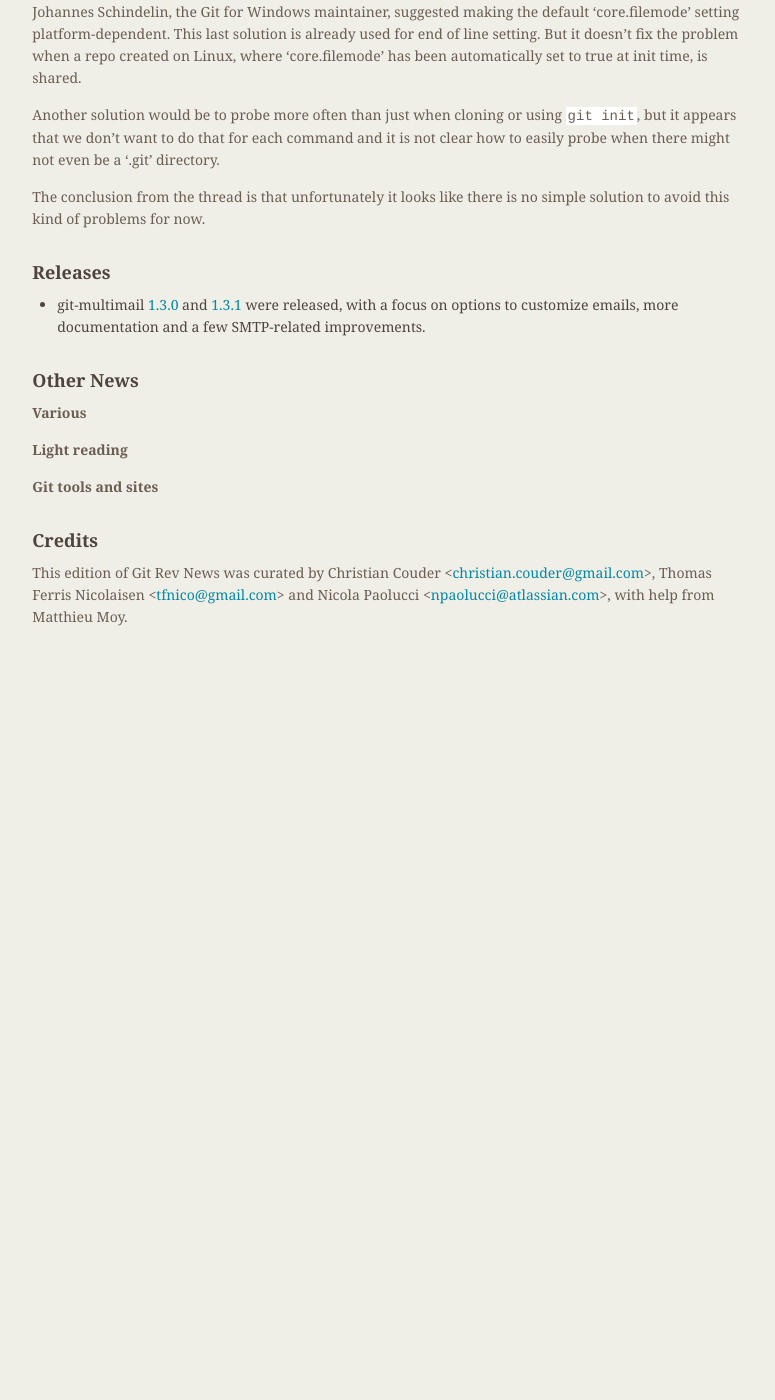
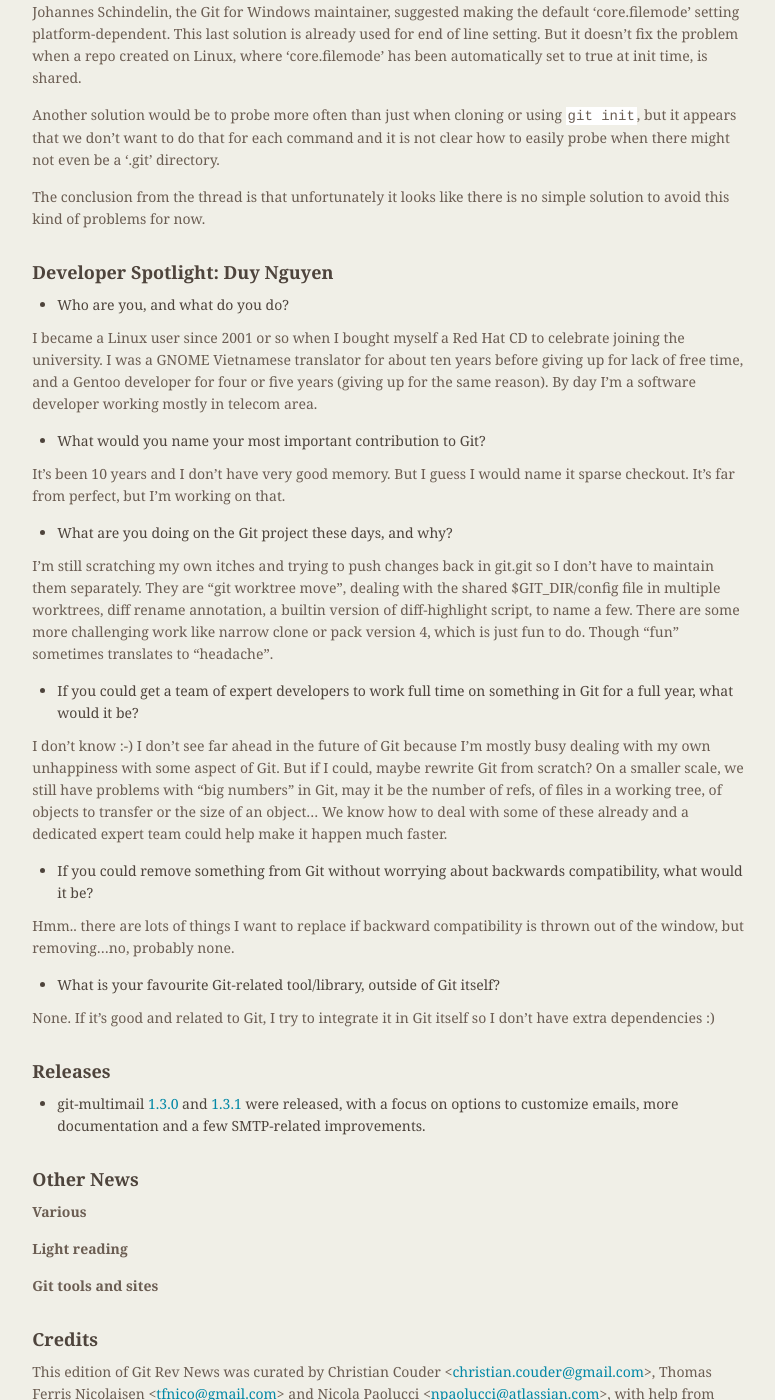
Before and after one commit to git/git.github.io, a Jekyll site: the page built from rev_news/drafts/edition-16.md, in a window 1280 px wide and 1400 px high, scrolled down 2135 px. Shown: the whole window, without its empty margins (339-1114 px from the left). Built offline with Jekyll 4.4.1, drawn with Linux system fonts in a browser that asks for light colours; before the commit the page ends 2778 px from its top, so only the background shows below that.

Commit message:
rn-16: add Duy's interview

```diff
--- a/rev_news/drafts/edition-16.md
+++ b/rev_news/drafts/edition-16.md
@@ -154,6 +154,58 @@
 The conclusion from the thread is that unfortunately it looks like
 there is no simple solution to avoid this kind of problems for now.
 
+## Developer Spotlight: Duy Nguyen
+
+* Who are you, and what do you do?
+
+I became a Linux user since 2001 or so when I bought myself a Red Hat
+CD to celebrate joining the university. I was a GNOME Vietnamese
+translator for about ten years before giving up for lack of free time,
+and a Gentoo developer for four or five years (giving up for the same
+reason). By day I'm a software developer working mostly in telecom
+area.
+
+* What would you name your most important contribution to Git?
+
+It's been 10 years and I don't have very good memory. But I guess I
+would name it sparse checkout. It's far from perfect, but I'm working
+on that.
+
+* What are you doing on the Git project these days, and why?
+
+I'm still scratching my own itches and trying to push changes back in
+git.git so I don't have to maintain them separately. They are "git
+worktree move", dealing with the shared $GIT_DIR/config file in
+multiple worktrees, diff rename annotation, a builtin version of
+diff-highlight script, to name a few. There are some more challenging
+work like narrow clone or pack version 4, which is just fun to do.
+Though "fun" sometimes translates to "headache".
+
+* If you could get a team of expert developers to work full time on
+  something in Git for a full year, what would it be?
+
+I don't know :-) I don't see far ahead in the future of Git because
+I'm mostly busy dealing with my own unhappiness with some aspect of
+Git. But if I could, maybe rewrite Git from scratch? On a smaller
+scale, we still have problems with "big numbers" in Git, may it be the
+number of refs, of files in a working tree, of objects to transfer or
+the size of an object... We know how to deal with some of these
+already and a dedicated expert team could help make it happen much
+faster.
+
+* If you could remove something from Git without worrying about
+  backwards compatibility, what would it be?
+
+Hmm.. there are lots of things I want to replace if backward
+compatibility is thrown out of the window, but removing...no, probably
+none.
+
+* What is your favourite Git-related tool/library, outside of Git itself?
+
+None. If it's good and related to Git, I try to integrate it in Git
+itself so I don't have extra dependencies :)
+
+
 ## Releases
 
 * git-multimail [1.3.0](https://github.com/git-multimail/git-multimail/releases/tag/1.3.0) and
```
